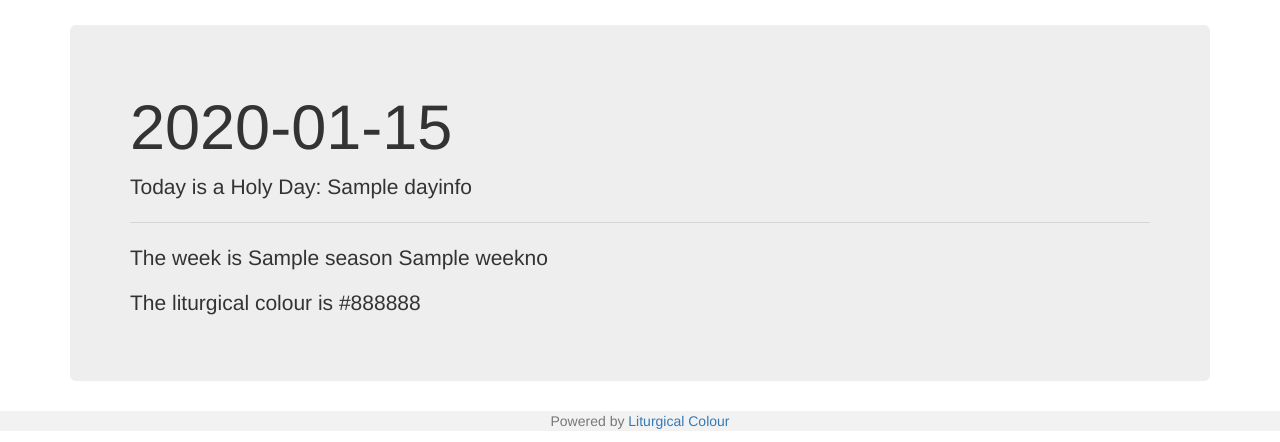
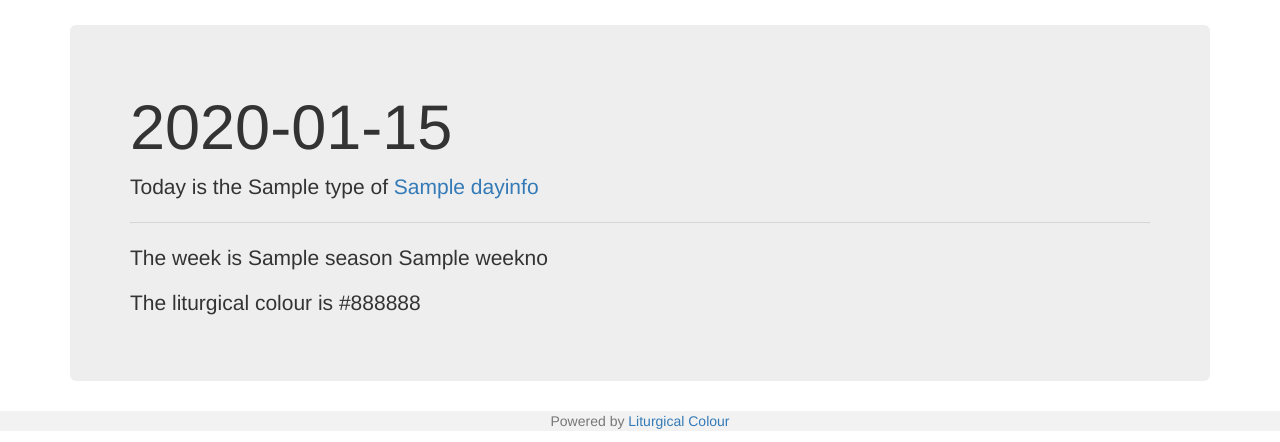
Before and after one commit to djjudas21/liturgical-colour-app, a Flask app: template templates/template.html in a window 1280 px wide. Shown: the top 442 px of the page. Run offline with Flask 3, Linux system fonts and the light colour scheme; the template is opened without the code that fills it: most values are stand-ins (such as "Sample title", 1, 10 or a date in 2020); some libraries are stand-ins or nearby versions.

Commit message:
Support URLs and better display

```diff
--- a/requirements.txt
+++ b/requirements.txt
@@ -1,2 +1,2 @@
 Flask >= "3.0.0"
-liturgical-colour >= "0.0.2"
+liturgical-colour >= "0.0.3"
--- a/templates/template.html
+++ b/templates/template.html
@@ -23,7 +23,8 @@
     <div class="container">
         <div class="jumbotron">
             <h1 class="display-4">{{ longdate }}</h1>
-            {% if dayinfo['name'] %}<p class="lead">Today is a Holy Day: {{ dayinfo['name'] }}</p>{% endif %}
+            {% if dayinfo['name'] %}<p class="lead">Today is the {{ dayinfo['type'] }} of {%if dayinfo['url'] %}
+                <a href="{{ dayinfo['url'] }}" target="_blank" rel="noopener noreferrer">{{ dayinfo['name'] }}</a>{% else %}{{ dayinfo['name'] }}{% endif %}</p>{% endif %}
             <hr class="my-4">
             <p>The week is {{ dayinfo['season'] }} {{ dayinfo['weekno'] }}</p>
             <p>The liturgical colour is {{ dayinfo['colour'] }}</p>
```
